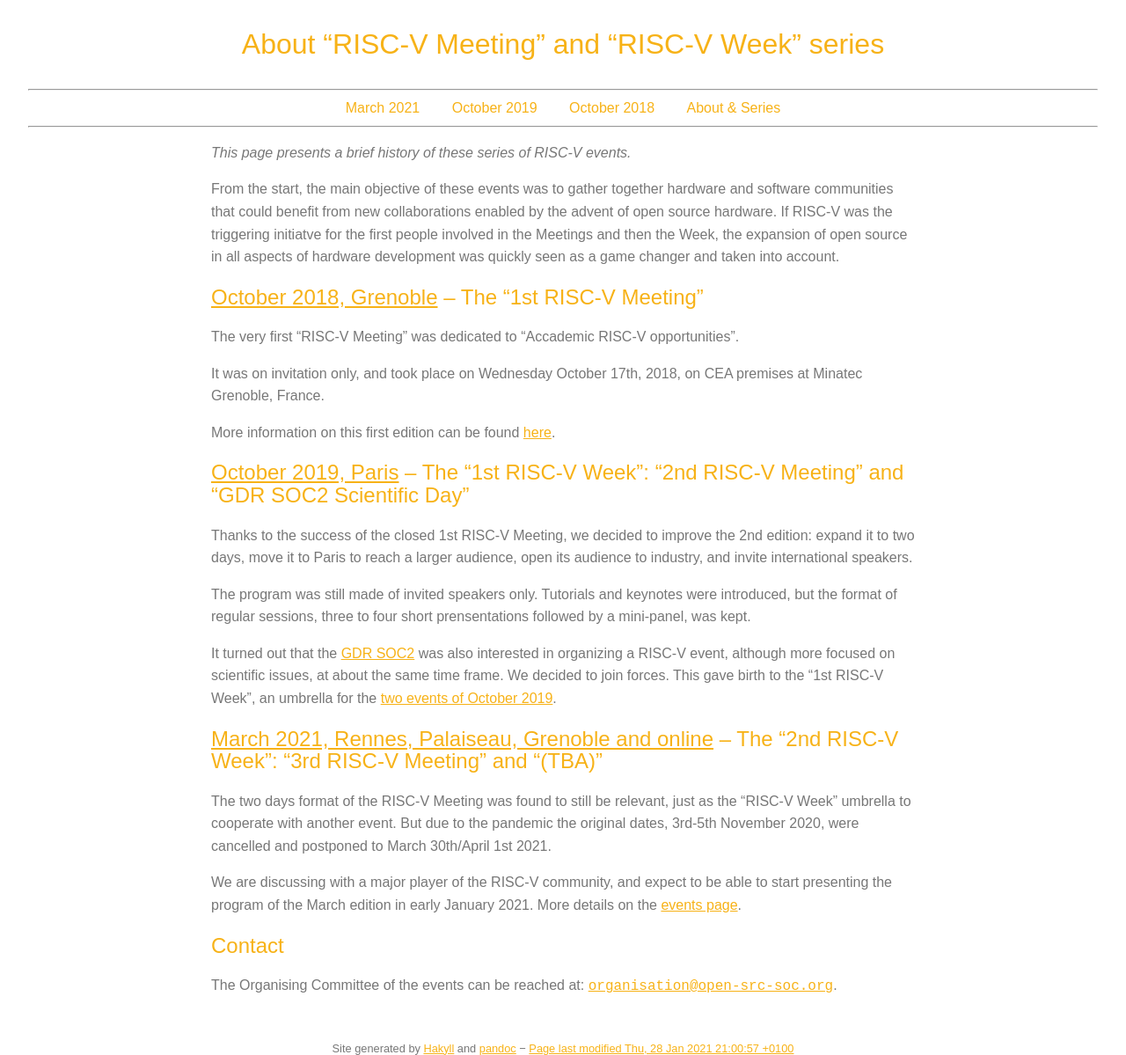
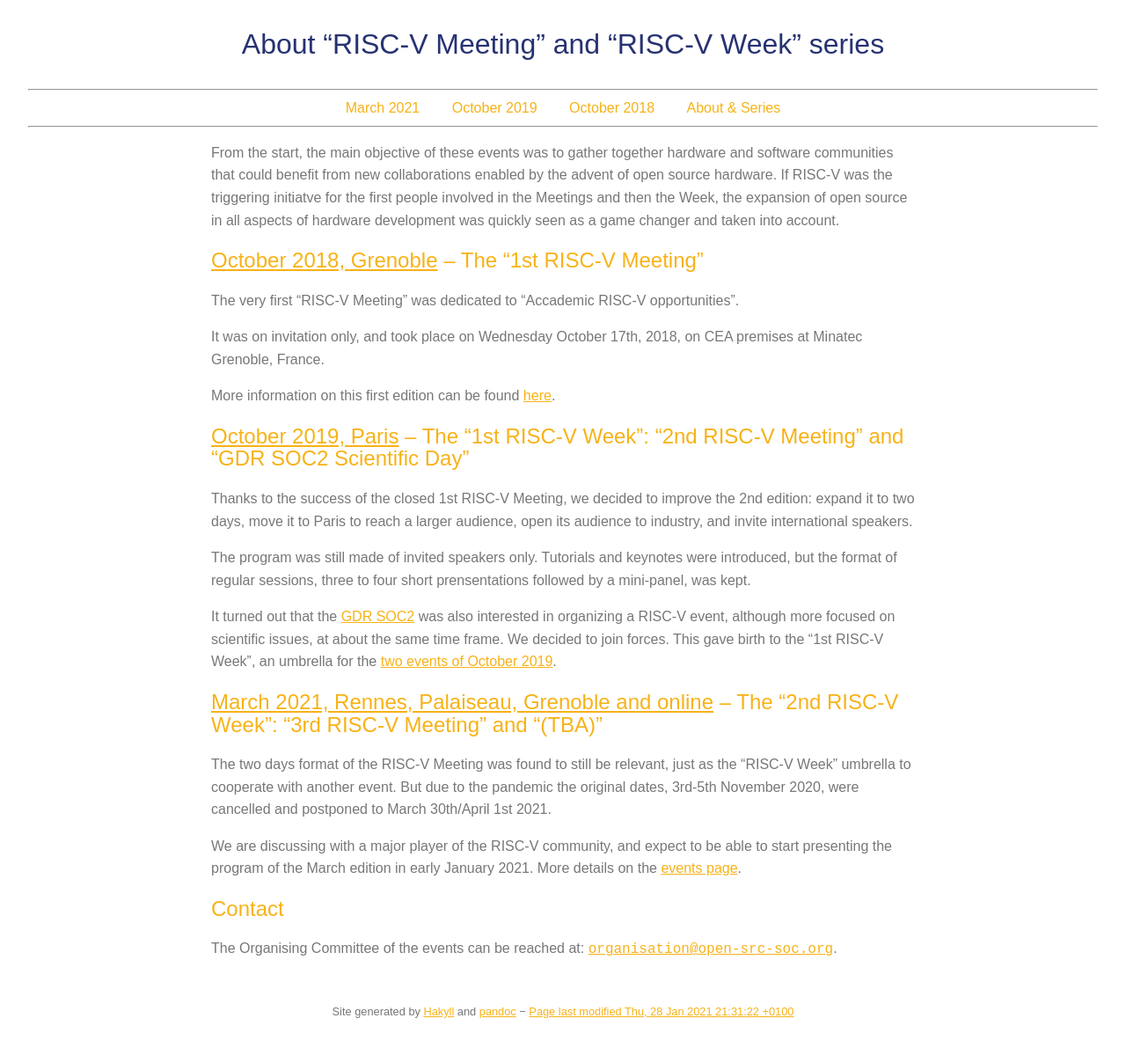
Before and after one commit to open-src-soc/open-src-soc.github.io, a plain HTML site: page about-series.html in a window 1280 px wide. Shown: the whole page at 88% size. After the commit the page ends 1158 px from the top, so only its background shows below. Drawn offline with nearby package versions, Linux system fonts and the light colour scheme.

Commit message:
Auto-commit: updated from source repo at 9989111f.

```diff
--- a/about-series.html
+++ b/about-series.html
@@ -81,7 +81,7 @@
   P.toptitle {
       font-size: xx-large;
       text-align: center;
-      color: #f7b217;
+      color: #273272;
   }
 </style>
 
@@ -112,8 +112,7 @@
 
 <div id="main">
     <div class="content">
-        <p><em>This page presents a brief history of these series of RISC-V events.</em></p>
-<p>From the start, the main objective of these events was to gather together hardware and software communities that could benefit from new collaborations enabled by the advent of open source hardware. If RISC-V was the triggering initiatve for the first people involved in the Meetings and then the Week, the expansion of open source in all aspects of hardware development was quickly seen as a game changer and taken into account.</p>
+        <p>From the start, the main objective of these events was to gather together hardware and software communities that could benefit from new collaborations enabled by the advent of open source hardware. If RISC-V was the triggering initiatve for the first people involved in the Meetings and then the Week, the expansion of open source in all aspects of hardware development was quickly seen as a game changer and taken into account.</p>
 <h2><a href="https://open-src-soc.org/2018-10">October 2018, Grenoble</a> – The “1st RISC-V Meeting”</h2>
 <p>The very first “RISC-V Meeting” was dedicated to “Accademic RISC-V opportunities”.</p>
 <p>It was on invitation only, and took place on Wednesday October 17th, 2018, on CEA premises at Minatec Grenoble, France.</p>
@@ -135,7 +134,7 @@
         Site generated by <a href="http://jaspervdj.be/hakyll">Hakyll</a>
         and <a href="http://johnmacfarlane.net/pandoc">pandoc</a>
         −
-         <a href="https://github.com/open-src-soc/open-src-soc.github.io/commits/master">Page last modified Thu, 28 Jan 2021 21:00:57 +0100</a>
+         <a href="https://github.com/open-src-soc/open-src-soc.github.io/commits/master">Page last modified Thu, 28 Jan 2021 21:31:22 +0100</a>
     </div>
 </footer>
 
```
